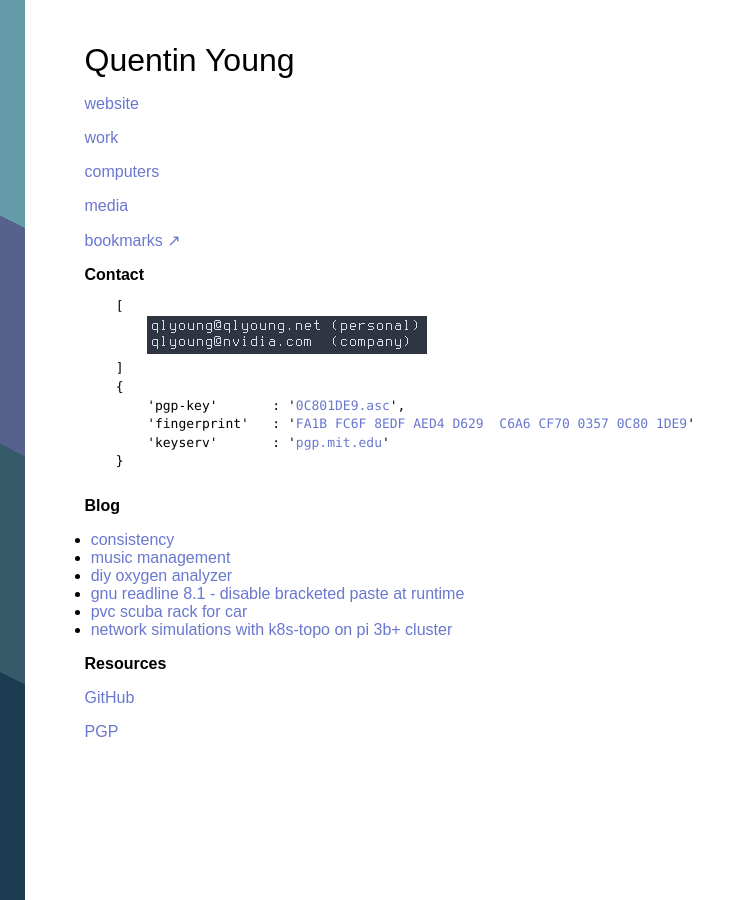
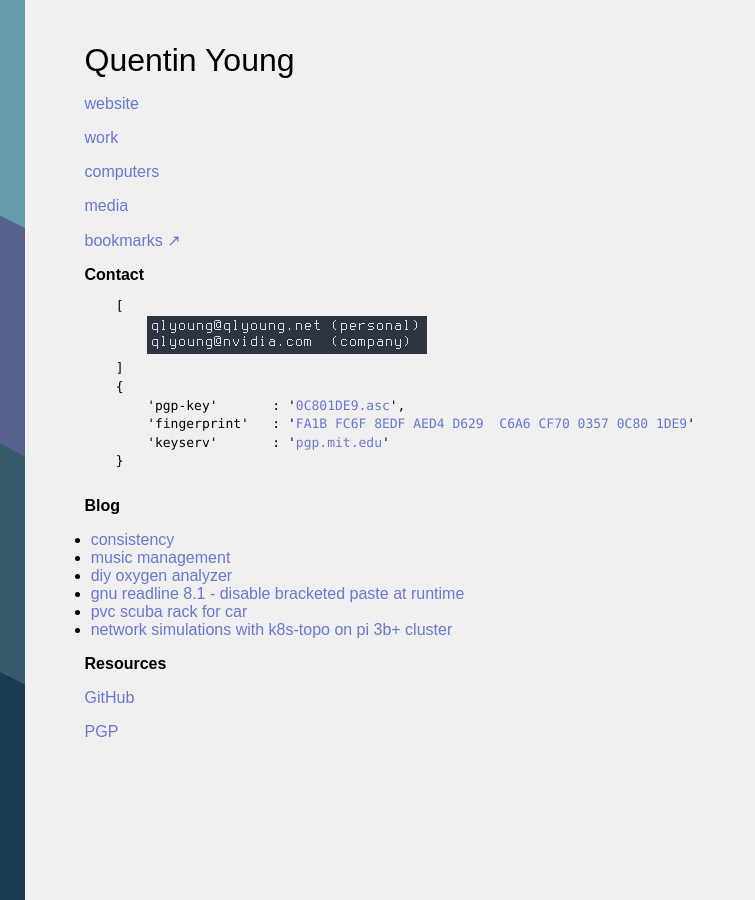
Before and after one commit to qlyoung/qlyoung.github.io, a Jekyll site: the page built from index.html, in a window 1280 px wide. Shown: the whole page, without its empty margins (0-755 px from the left). Built offline with Jekyll 4.4.1, drawn with Linux system fonts in a browser that asks for light colours.

Commit message:
tone it down a bit
Signed-off-by: Quentin Young <qlyoung@qlyoung.net>

```diff
--- a/css/main.css
+++ b/css/main.css
@@ -1,6 +1,7 @@
 body {
   font-family: sans-serif;
   margin: 5ex 10ex;
+  background: #f0f0f0;
 }
 
 tt, pre {
```
